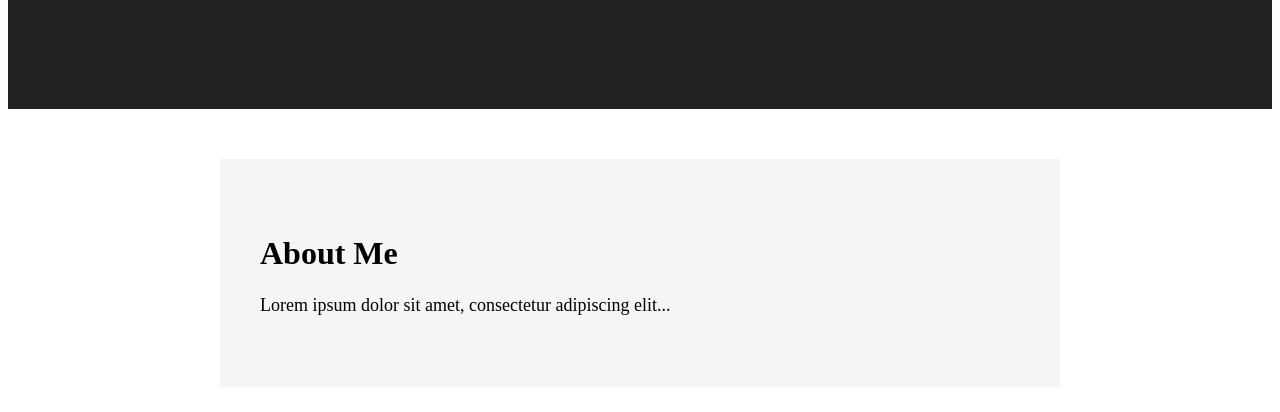
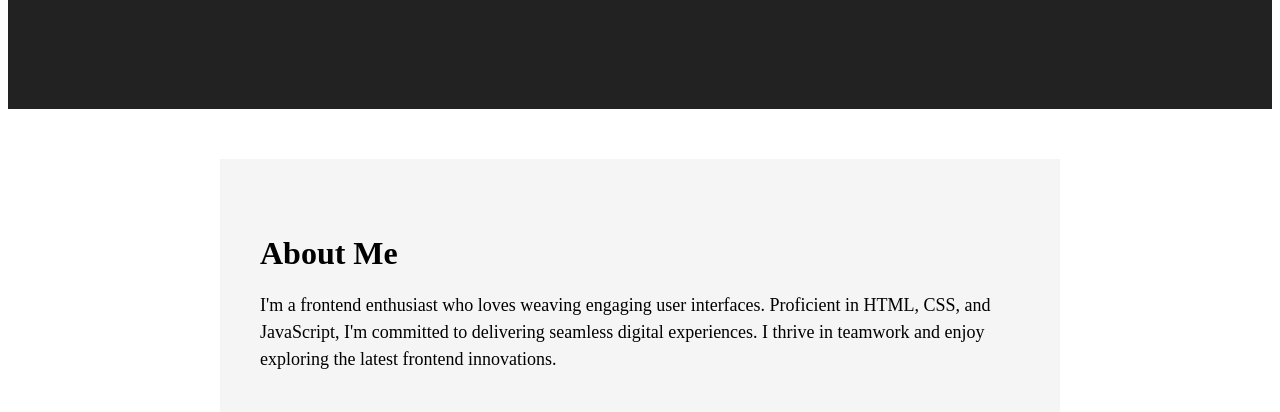
Before and after one commit to LimaEftekhar/my-portfolio, a plain HTML site: page index.html in a window 1280 px wide. Shown: the part 540-952 px from the top of the page. Drawn offline with Linux system fonts and the light colour scheme.

Commit message:
added about me message

```diff
--- a/index.html
+++ b/index.html
@@ -30,7 +30,7 @@
 <section id="about" class="about">
     <div class="container">
         <h2>About Me</h2>
-        <p>Lorem ipsum dolor sit amet, consectetur adipiscing elit...</p>
+        <p>I'm a frontend enthusiast who loves weaving engaging user interfaces. Proficient in HTML, CSS, and JavaScript, I'm committed to delivering seamless digital experiences. I thrive in teamwork and enjoy exploring the latest frontend innovations.</p>
     </div>
 </section>
 
```
